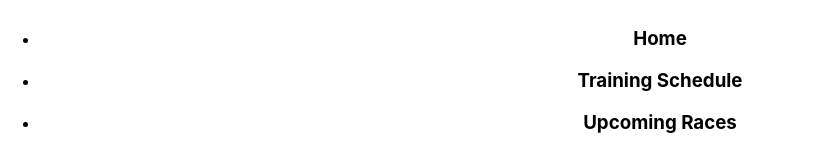
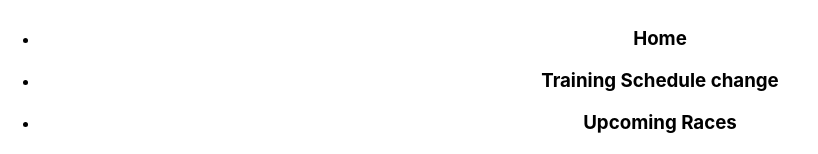
Before and after one commit to bourjaua/Future-Sports-Code, a React (Create React App) app in the folder my-app/: page / in a window 1280 px wide. Shown: the part 357-511 px from the top of the page, without its empty margins (0-818 px from the left). Built offline with nearby package versions, Linux system fonts and the light colour scheme.

Commit message:
Update TrainingSchedule.js

```diff
--- a/my-app/src/Components/Main/TrainingSchedule.js
+++ b/my-app/src/Components/Main/TrainingSchedule.js
@@ -3,7 +3,7 @@ import React from 'react';
 const TrainingSchedule = () => {
     return (
         <div className="TrainingSchedule">
-            <h3>Training Schedule</h3>
+            <h3>Training Schedule change</h3>
         </div>
     );
 };
```
